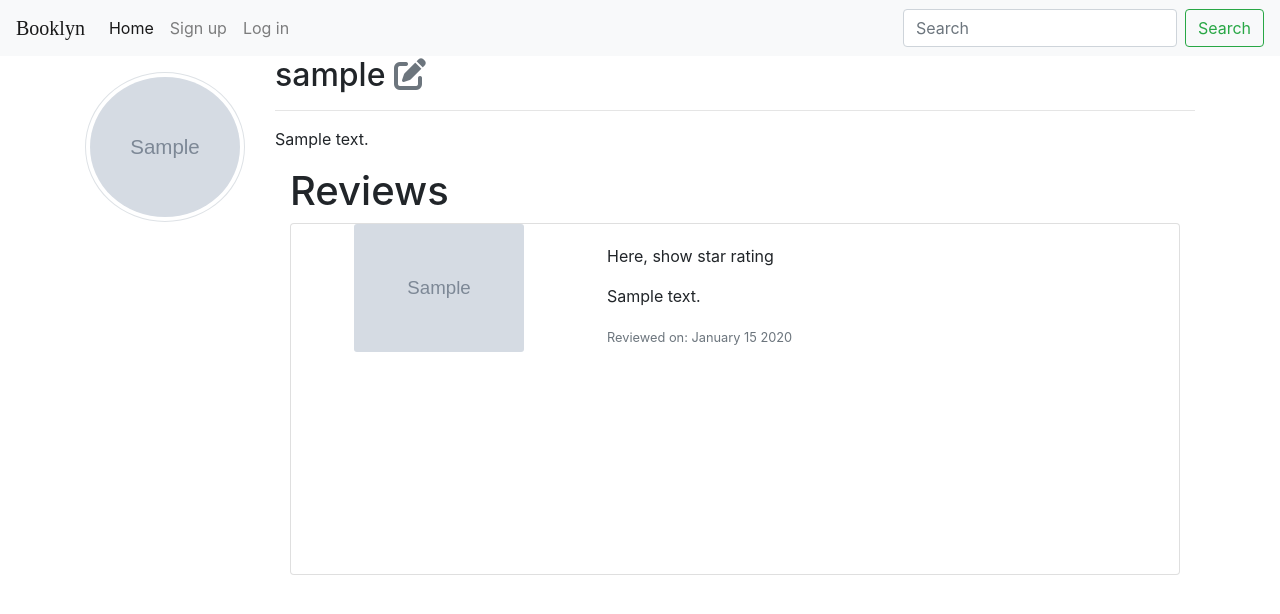
After one commit to mariered0/29_Capstone-project1, a Flask app: template Booklyn/templates/users/lists/list_review.html in a window 1280 px wide. The commit adds this page. Shown: the top 614 px of the page. Run offline with Flask 2, Linux system fonts and the light colour scheme; tables that the repository leaves empty hold one stand-in row (values such as "Sample post"); the template is opened without the code that fills it: values that come from a table or form of the project are taken from there, most other values are stand-ins (such as "Sample title", 1, 10 or a date in 2020); grey boxes marked "Sample" are stand-in pictures; some libraries are stand-ins or nearby versions.

Commit message:
add user review list page

```diff
--- a/Booklyn/app.py
+++ b/Booklyn/app.py
@@ -44,12 +44,19 @@ def search():
 
     search = request.args.get('q')
 
-
-
-    res = requests.get(f'{url}/volumes', params={'key': GOOGLE_BOOKS_API_KEY, 'q': search, 'maxResults':40} )
+    res = requests.get(f'{url}/volumes', params={'key': GOOGLE_BOOKS_API_KEY, 'q': search, 'maxResults':40, 'printType': 'books'} )
     result = res.json()
 
-    # items = []
+    try:
+        res = requests.get(f'{url}/volumes', params={'key': GOOGLE_BOOKS_API_KEY, 'q': search, 'maxResults':40, 'printType': 'books'} )
+        result = res.json()
+        return render_template('search_result.html', result=result, search=search, user=user)
+
+    except Exception:
+        flash(f"Please enter a valid keyword", 'danger')
+        return redirect('/')
+
+    items = []
 
     # for book in result['items']:
     #     check = {}
@@ -67,7 +74,10 @@ def search():
     # print('result', items)
 
 
-    return render_template('search_result.html', result=result, search=search, user=user)
+
+
+
+
 
 
 
@@ -132,7 +142,7 @@ def signup():
 
         do_login(user)
 
-        return redirect(f'/users/{user.id}/')
+        return redirect('/')
     else:
         return render_template('users/signup.html', form=form)
 
@@ -532,32 +542,17 @@ def show_favorite(user_id):
     return render_template('users/lists/list_favorite.html', user=user)
 
 
-@app.route('/users/<int:user_id>/review/<int:book_id>')
-def write_review(user_id, book_id):
-    """Show a page to write review for a book."""
+@app.route('/users/<int:user_id>/reviews')
+def show_reviews(user_id):
+    """Show a page with a list of reviews that user wrote."""
 
     if not g.user:
         flash("Access unauthorized.", 'danger')
         return redirect('/')
 
     user = User.query.get_or_404(user_id)
-    book = Book.query.get_or_404(book_id)
-    form = BookReviewForm()
 
-    if form.validate_on_submit():
-        review = Review(user_id=user_id, book_id=book_id, rating=form.rating.data, review=form.review.data)
-        db.session.commit()
-
-        redirect('/')
-
-    return render_template('/users/reviews/review.html', form=form)
-
-
-
-
-    user = User.query.get_or_404(user_id)
-
-    return render_template('/users/list_favorite.html', user=user)
+    return render_template('users/list_review.html', user=user)
 
 
 ##########################################################
@@ -569,8 +564,6 @@ def show_book(volumeId):
     """Show book detail page with review form if the user already has the book in their list."""
 
     user = g.user
-    # data = MultiDict(mapping=request.form)
-    # form = BookReviewForm(data)
     form = BookReviewForm()
 
     res = requests.get(f'{url}/volumes/{volumeId}', params={'key': GOOGLE_BOOKS_API_KEY} )
@@ -597,9 +590,8 @@ def show_book(volumeId):
     else:
         render_template('book.html', result=result, user=user, desc=desc, form=form, book=book)
 
-
-
-    if not book:
+    # if the book selected is not in db yet, only show book data
+    if book == None:
         return render_template('book.html', result=result, user=user, desc=desc)
 
     # if the book is in any of the lists for the user, show review form
--- a/Booklyn/templates/book.html
+++ b/Booklyn/templates/book.html
@@ -48,6 +48,7 @@
       </p>
     </div>
 
+    {% if book %}
     {% if book.reviews %}
     <h1 class="mt-3">Reviews</h1>
     {% for review in book.reviews %}
@@ -70,6 +71,7 @@
     </div>
 
     {% endfor %}
+    {% endif %}
     {% endif %}
 
     {% if form and not user.user_reviewed(book.id) %}
--- a/Booklyn/templates/users/lists/list_favorite.html
+++ b/Booklyn/templates/users/lists/list_favorite.html
@@ -54,6 +54,9 @@
                         {{ "," if not loop.last else "" }}
                         {% endfor %}
                     </p>
+                    {% if user.user_reviewed(book.id) %}
+                    <p>{{ book.reviews }}</p>
+                    {% endif %}
                 </div>
             </li>
         </div>
--- /dev/null
+++ b/Booklyn/templates/users/lists/list_review.html
@@ -0,0 +1,103 @@
+{% extends 'base.html' %}
+
+{% block title %}Reviews{% endblock %}
+
+{% block content %}
+
+
+<div class="row middle-bar">
+  <div class="col-2">
+    <a href="/users/{{ user.id }}/edit"><img src="{{ user.image_url }}" alt="user's profile image"
+        class="img-thumbnail rounded-circle float-right mt-3" style="width: auto; height: 150px;"></a>
+  </div>
+  <div class="col-10">
+    <div>
+      <h2>{{ user.username }}
+        <a href="/users/{{ user.id }}/edit" class="text-muted inline edit_profile"><i
+            class="fa-solid fa-pen-to-square"></i></a>
+      </h2>
+      <hr>
+    </div>
+    {% if user.bio %}
+    <div id="bio_div">
+      <p>{{ user.bio }}</p>
+    </div>
+    {% endif %}
+
+    <div class="container">
+      <h1 class="mt-3">Reviews</h1>
+      {% for review in user.reviews %}
+
+      <div class="card mb-3">
+        <div class="row no-gutters">
+          <div class="col-md-4">
+            <div class="container" style="width: 200px; height: 350px;">
+              <img src="{{ review.book.thumbnail }}" class="card-img" alt="book cover">
+            </div>
+          </div>
+          <div class="col-md-8">
+            <div class="card-body">
+              <p>Here, show star rating
+                {% if g.user %}
+                <form action="#" method="POST" class="delete-form d-inline">
+                  <button class="btn btn-sm btn-secondary">
+                    <i class="fa-solid fa-trash-can"></i>
+                  </button>
+                </form>
+                {% endif %}
+              </p>
+              <p class="card-text">{{ review.review }}</p>
+              <p class="card-text"><small class="text-muted">Reviewed on:
+                  {{ review.date_added.strftime('%B %d %Y') }}</small></p>
+            </div>
+          </div>
+        </div>
+      </div>
+
+      {% endfor %}
+    </div>
+
+  </div>
+
+
+  <!-- {% if form %}
+<div>
+  <form method="POST" class="review_form" action="/books/{{ result.id }}" id="review_form">
+    <div class="form-group">
+      <ul>
+        <li><label for="rating_1">1</label>
+        <input type="radio" name="rating" id="rating_1" value="1"></li>
+        <li><label for="rating_2">2</label>
+        <input type="radio" name="rating" id="rating_2" value="2"></li>
+        <li><label for="rating_3">3</label>
+        <input type="radio" name="rating" id="rating_3" value="3"></li>
+        <li><label for="rating_4">4</label>
+        <input type="radio" name="rating" id="rating_4" value="4"></li>
+        <li><label for="rating_5">5</label>
+        <input type="radio" name="rating" id="rating_5" value="5"></li>
+      </ul>
+
+      {% for fieldName, errorMessages in form.errors.items() %}
+      {% for err in errorMessages %}
+      <span class="text-danger">{{ err }}</span>
+      {% endfor %}
+      {% endfor %}
+
+    </div>
+    <div class="form-group">
+      <label for="review">Review: </label>
+      <textarea class="form-control" name="review" id="review" rows="3"></textarea>
+
+    </div>
+
+    <button class="btn btn-primary btn-lg btn-block">Post</button>
+
+  </form>
+</div> -->
+
+
+
+  {% endif %}
+
+
+  {% endblock %}
--- a/Booklyn/templates/users/show.html
+++ b/Booklyn/templates/users/show.html
@@ -7,6 +7,11 @@
     <div class="col-2">
         <a href="/users/{{ user.id }}/edit"><img src="{{ user.image_url }}" alt="user's profile image"
             class="img-thumbnail rounded-circle float-right mt-3" style="width: auto; height: 150px;"></a>
+            <div class="container">
+                <div class="text-center">
+                    <a href="/users/{{ user.id }}/reviews" class="btn btn-info btn-sm mt-3">Reviews</a>
+                </div>
+            </div>
     </div>
     <div class="col-10">
         <div>
```
Also changed, not shown: Booklyn/templates/users/reviews/review.html (deleted, +0 -40 lines), Booklyn/templates/search_result.html (line endings or trailing spaces), Booklyn/templates/users/reviews/edit.html (added). Lines whose indentation alone changed are shown as unchanged.
